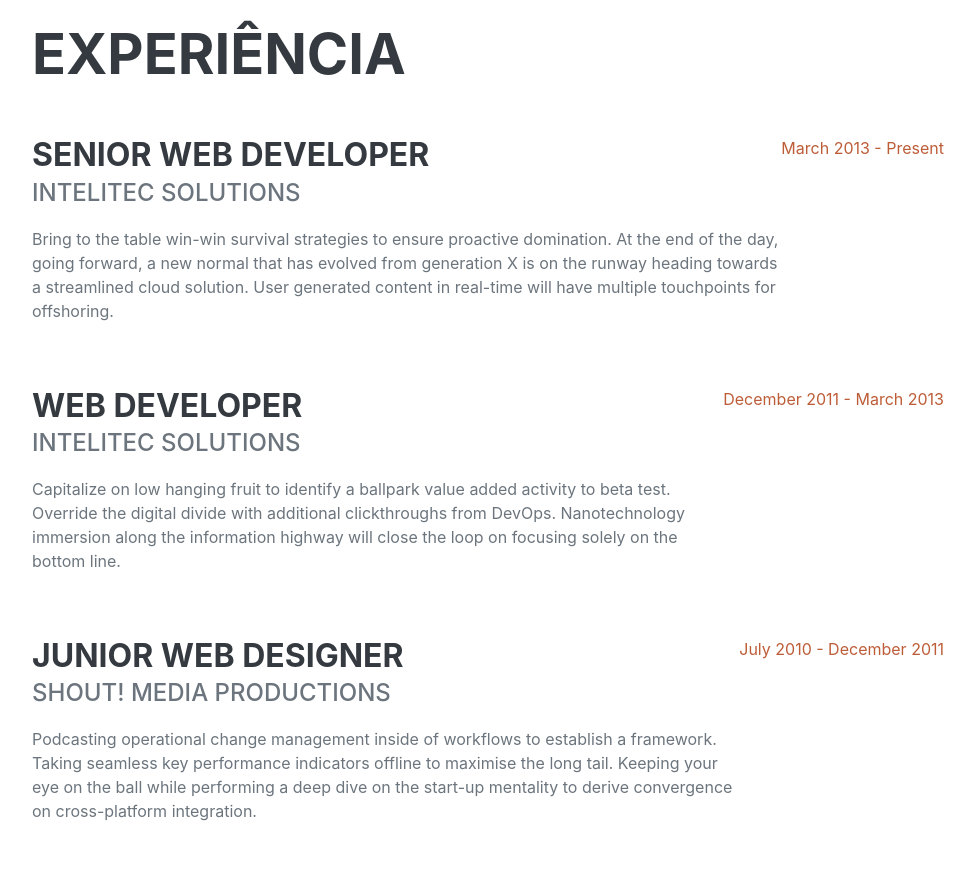
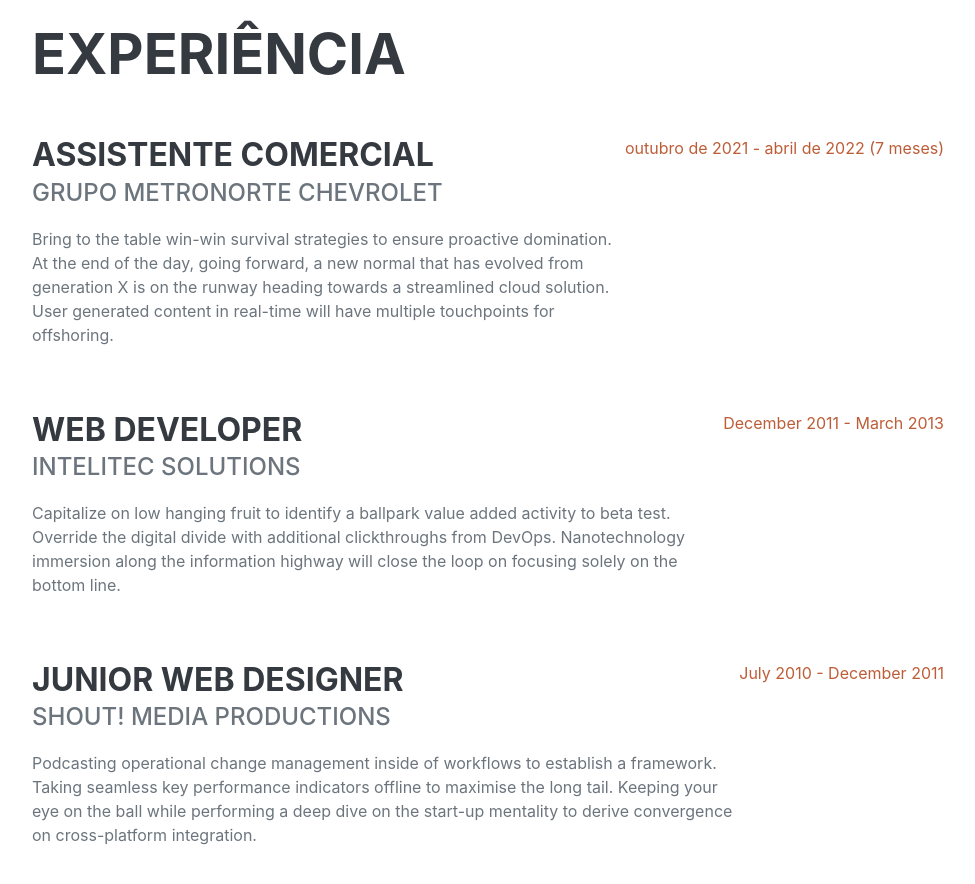
Before and after one commit to brunomaia1993/Portfolio-PowerBI, a plain HTML site: page index.html in a window 1280 px wide. Shown: the part 860-1744 px from the top of the page, without its empty margins (288-1263 px from the left). Drawn offline with nearby package versions, Linux system fonts and the light colour scheme; a web font is replaced by a local one.

Commit message:
Update index.html

```diff
--- a/index.html
+++ b/index.html
@@ -63,11 +63,11 @@
                     <h2 class="mb-5">experiência</h2>
                     <div class="d-flex flex-column flex-md-row justify-content-between mb-5">
                         <div class="flex-grow-1">
-                            <h3 class="mb-0">Senior Web Developer</h3>
-                            <div class="subheading mb-3">Intelitec Solutions</div>
+                            <h3 class="mb-0">Assistente Comercial</h3>
+                            <div class="subheading mb-3">Grupo Metronorte Chevrolet</div>
                             <p>Bring to the table win-win survival strategies to ensure proactive domination. At the end of the day, going forward, a new normal that has evolved from generation X is on the runway heading towards a streamlined cloud solution. User generated content in real-time will have multiple touchpoints for offshoring.</p>
                         </div>
-                        <div class="flex-shrink-0"><span class="text-primary">March 2013 - Present</span></div>
+                        <div class="flex-shrink-0"><span class="text-primary">outubro de 2021 - abril de 2022 (7 meses)</span></div>
                     </div>
                     <div class="d-flex flex-column flex-md-row justify-content-between mb-5">
                         <div class="flex-grow-1">
```
